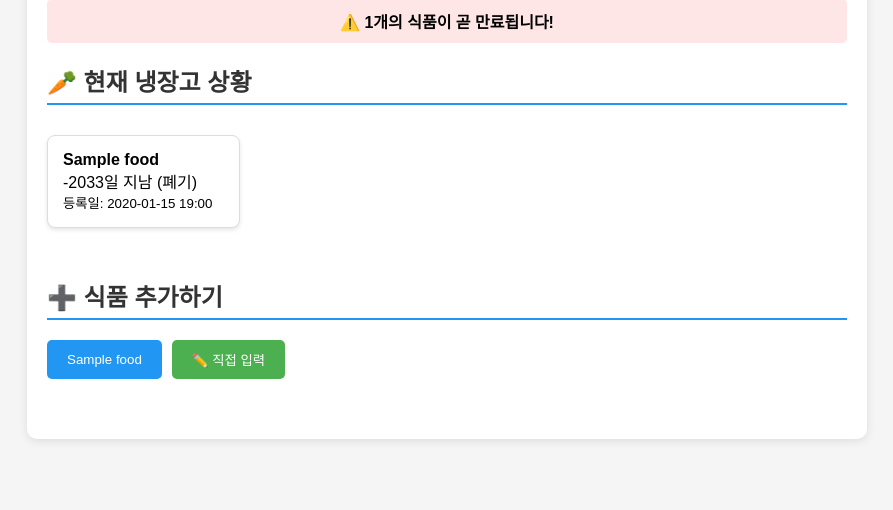
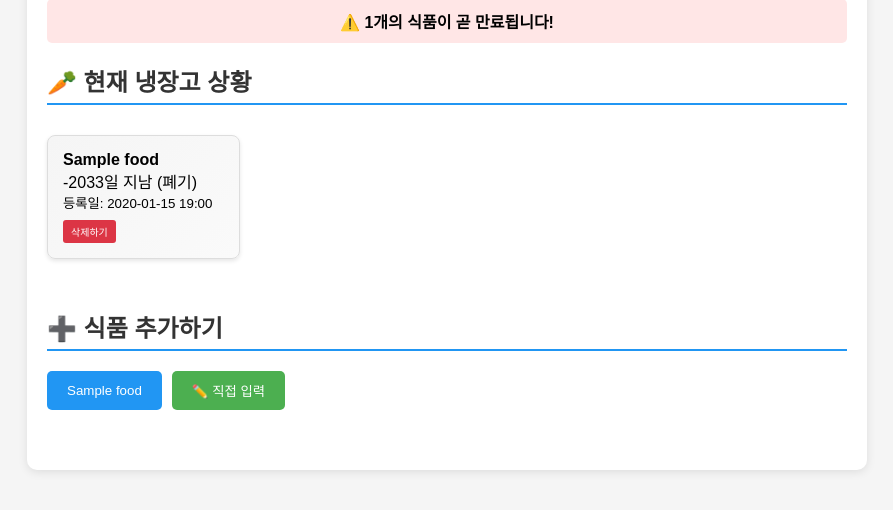
Before and after one commit to dsvit100/be_fresh, a Django app: template be_fresh_project/fridge/templates/fridge/home.html in a window 1280 px wide. Shown: the part 170-680 px from the top of the page, without its empty margins (193-1086 px from the left). Run offline with Django 5.2, Linux system fonts and the light colour scheme; tables that the repository leaves empty hold one stand-in row (values such as "Sample post"); the template is opened without the code that fills it: values that come from a table or form of the project are taken from there, most other values are stand-ins (such as "Sample title", 1, 10 or a date in 2020).

Commit message:
삭제하기, 소비완료 버튼 크기조절, 냉장고 아이템 박스 색상 추가

```diff
--- a/be_fresh_project/fridge/templates/fridge/home.html
+++ b/be_fresh_project/fridge/templates/fridge/home.html
@@ -25,11 +25,36 @@
             border-radius: 8px;
             border-left: 5px solid;
         }
-        /* 상태별 색상 */
-        .status-신선 { border-left-color: #4CAF50; background-color: #E8F5E8; }
-        .status-주의 { border-left-color: #FFC107; background-color: #FFF8E1; }
-        .status-위험 { border-left-color: #FF9800; background-color: #FFF3E0; }
-        .status-폐기 { border-left-color: #F44336; background-color: #FFEBEE; }
+        /* 상태별 색상 - days_remaining 기준으로 더 세분화 */
+
+        /* 버튼 스타일 */
+        .action-button {
+            padding: 4px 8px;
+            border: none;
+            border-radius: 3px;
+            cursor: pointer;
+            font-size: 10px;
+            margin-top: 8px;
+            margin-right: 3px;
+        }
+
+        .delete-button {
+            background-color: #dc3545;
+            color: white;
+        }
+
+        .delete-button:hover {
+            background-color: #c82333;
+        }
+
+        .complete-button {
+            background-color: #28a745;
+            color: white;
+        }
+
+        .complete-button:hover {
+            background-color: #218838;
+        }
 
         .main-foods {
             display: flex;
@@ -73,7 +98,6 @@
             padding: 15px;
             border-radius: 8px;
             border: 1px solid #ddd;
-            background-color: white;
             box-shadow: 0 2px 4px rgba(0,0,0,0.1);
             transition: transform 0.2s;
         }
@@ -81,6 +105,23 @@
         .fridge-item:hover {
             transform: translateY(-2px);
             box-shadow: 0 4px 8px rgba(0,0,0,0.15);
+        }
+
+        /* 상태별 배경색 - 조화로운 색상 팔레트 */
+        .status-신선 {
+            background: linear-gradient(135deg, #e8f5e8 0%, #f0f8f0 100%);
+        }
+
+        .status-주의 {
+            background: linear-gradient(135deg, #fff8e1 0%, #fffef7 100%);
+        }
+
+        .status-위험 {
+            background: linear-gradient(135deg, #fff3e0 0%, #fff8f0 100%);
+        }
+
+        .status-폐기 {
+            background: linear-gradient(135deg, #f5f5f5 0%, #fafafa 100%);
         }
     </style>
 </head>
@@ -126,6 +167,21 @@
 
                             <!-- 등록일 표시 -->
                             <small>등록일: {{ item.created_at|date:"Y-m-d H:i" }}</small>
+
+                            <!-- 상태 관리 버튼 -->
+                            <div class="action-buttons">
+                                {% if item.days_remaining < 0 %}
+                                    <!-- 날짜가 지난 경우: 삭제하기 버튼 -->
+                                    <button class="action-button delete-button" onclick="deleteItem({{ item.id }})">
+                                        삭제하기
+                                    </button>
+                                {% else %}
+                                    <!-- 날짜가 남았거나 오늘까지인 경우: 소비완료 버튼 -->
+                                    <button class="action-button complete-button" onclick="completeItem({{ item.id }})">
+                                        소비완료
+                                    </button>
+                                {% endif %}
+                            </div>
                         </div>
                     {% endfor %}
                 </div>
@@ -166,6 +222,28 @@
         function addCustomFood() {
             alert('직접 입력 기능은 다음 단계에서 구현할 예정입니다!');
         }
+
+        // 아이템 삭제 함수 (만료된 아이템용)
+        function deleteItem(itemId) {
+            if (confirm('이 아이템을 삭제하시겠습니까?')) {
+                // TODO: 실제 삭제 API 호출
+                alert('아이템 ID ' + itemId + ' 삭제 기능을 구현 예정입니다.');
+                // 실제 구현 시:
+                // fetch('/delete-item/' + itemId + '/', {method: 'POST'})
+                // .then(() => location.reload());
+            }
+        }
+
+        // 아이템 소비완료 함수
+        function completeItem(itemId) {
+            if (confirm('이 아이템을 소비완료 처리하시겠습니까?')) {
+                // TODO: 실제 소비완료 API 호출
+                alert('아이템 ID ' + itemId + ' 소비완료 기능을 구현 예정입니다.');
+                // 실제 구현 시:
+                // fetch('/complete-item/' + itemId + '/', {method: 'POST'})
+                // .then(() => location.reload());
+            }
+        }
     </script>
 </body>
 </html>
```
